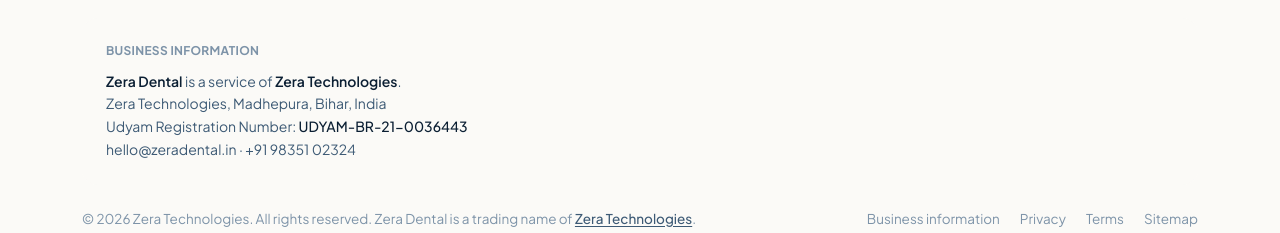
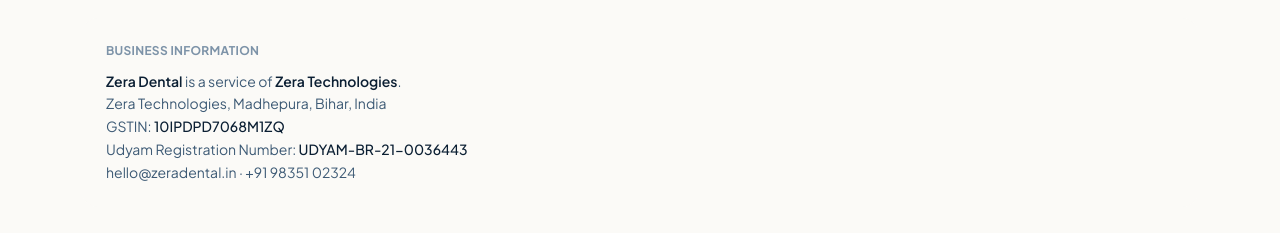
Before and after one commit to zeradental3585-dotcom/zeradental, a Next.js app: page /faq in a window 1280 px wide. Shown: the part 3639-3872 px from the top of the page. Built offline with nearby package versions, Linux system fonts and the light colour scheme; no server answers.

Commit message:
Show GSTIN in the footer and as taxID in schema

```diff
--- a/components/Footer.tsx
+++ b/components/Footer.tsx
@@ -79,6 +79,12 @@
               <strong className="font-semibold text-ink">{SITE.legalName}</strong>.
               <br />
               {SITE.legalName}, {SITE.addressLines.join(', ')}
+              {SITE.gstin && (
+                <>
+                  <br />
+                  GSTIN: <span className="font-medium text-ink">{SITE.gstin}</span>
+                </>
+              )}
               {SITE.udyam && (
                 <>
                   <br />
--- a/components/JsonLd.tsx
+++ b/components/JsonLd.tsx
@@ -30,8 +30,14 @@
     addressRegion: SITE.addressRegion,
     addressCountry: 'IN',
   },
-  ...(SITE.udyam
-    ? { identifier: { '@type': 'PropertyValue', propertyID: 'Udyam Registration Number', value: SITE.udyam } }
+  ...((SITE.gstin || SITE.udyam)
+    ? {
+        identifier: [
+          ...(SITE.gstin ? [{ '@type': 'PropertyValue', propertyID: 'GSTIN', value: SITE.gstin }] : []),
+          ...(SITE.udyam ? [{ '@type': 'PropertyValue', propertyID: 'Udyam Registration Number', value: SITE.udyam }] : []),
+        ],
+        ...(SITE.gstin ? { taxID: SITE.gstin, vatID: SITE.gstin } : {}),
+      }
     : {}),
   areaServed: { '@type': 'Country', name: 'India' },
   knowsAbout: ['dental website design', 'local SEO for dentists', 'Google Business Profile optimisation', 'dental clinic marketing'],
```
